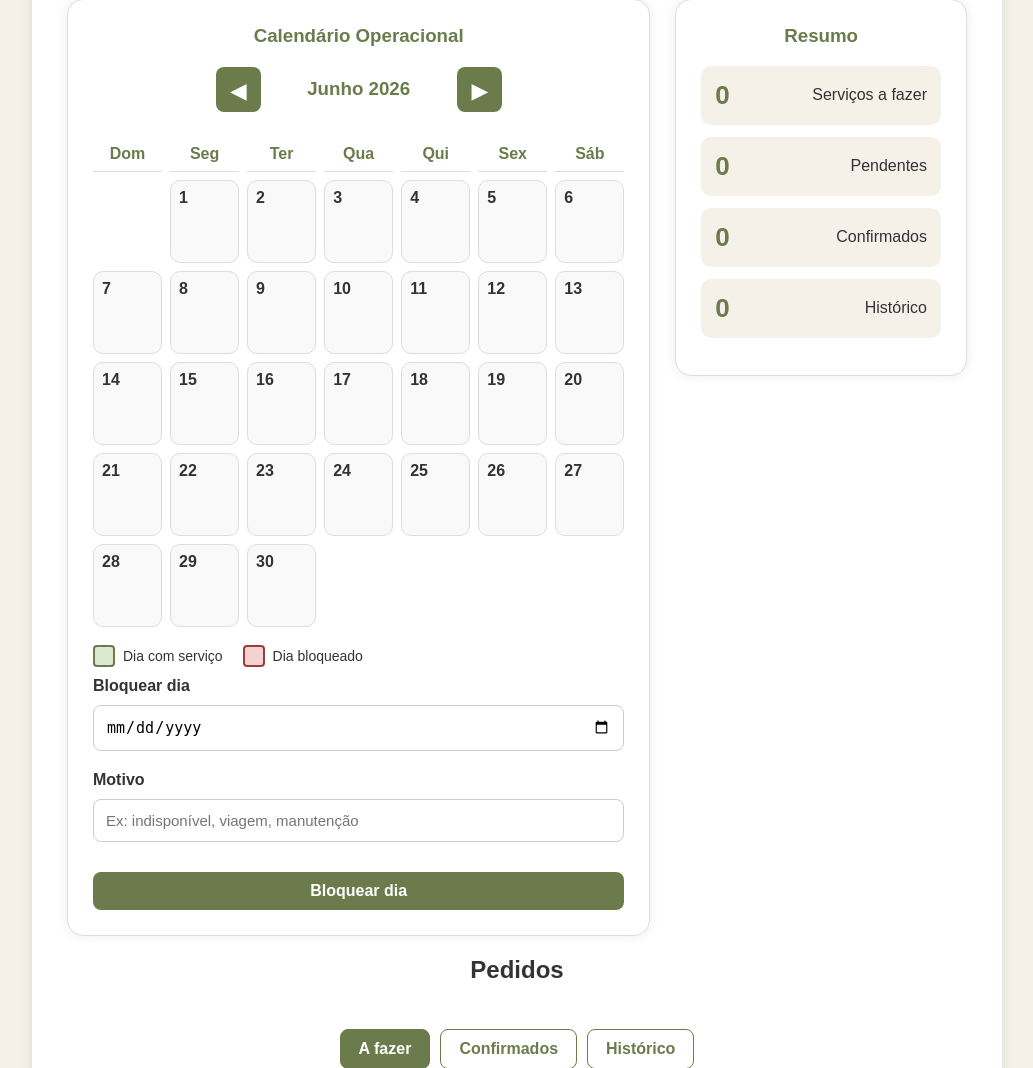
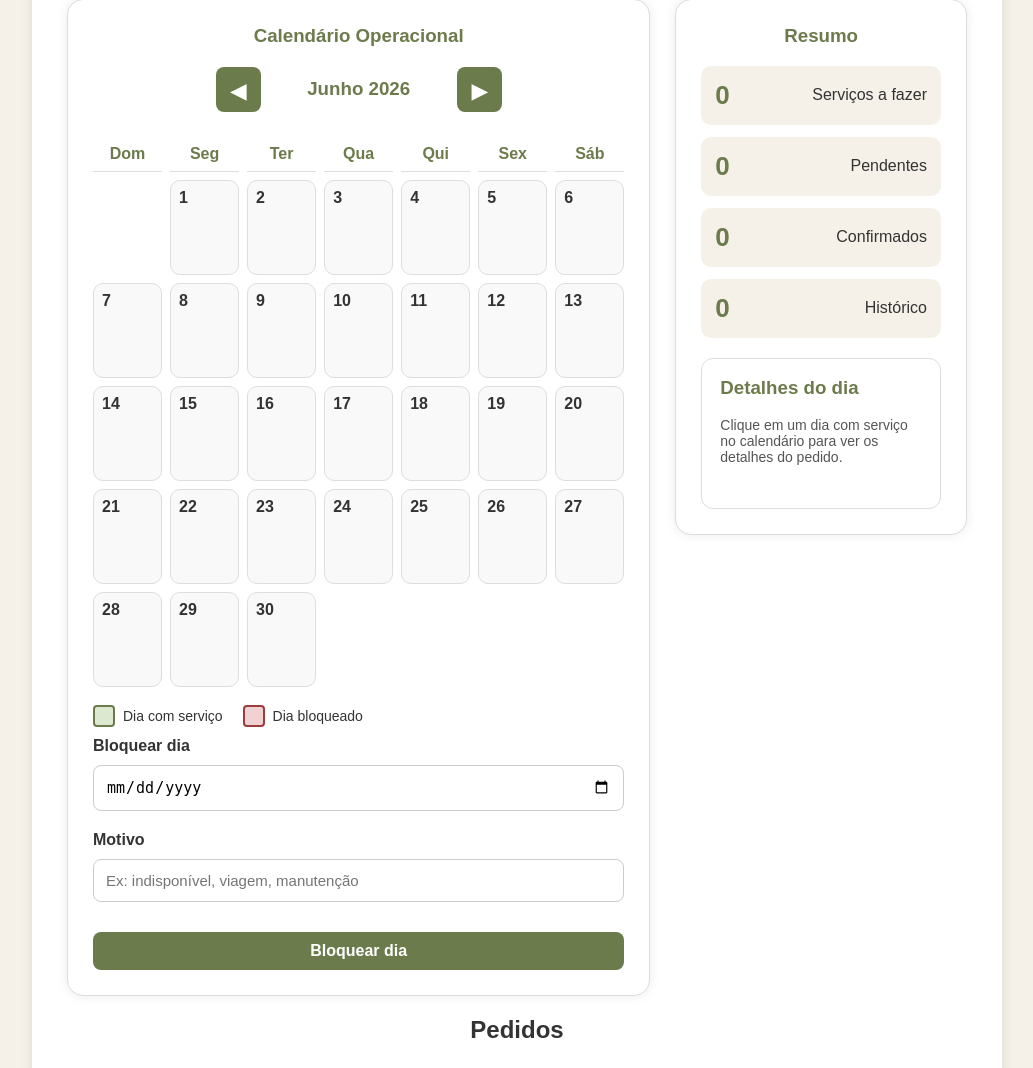
Before and after one commit to Timour-Cortez/Projeto_Agendamento_Django, a Django app: page /prestador/dashboard/ in a window 1280 px wide. Shown: the part 424-1492 px from the top of the page, without its empty margins (123-1156 px from the left). Run offline with Django 5.2, Linux system fonts and the light colour scheme; the visitor is signed in with stand-in values (Sample User, id 1); data that the repository does not hold is empty.

Commit message:
melhora calendario operacional do staff

```diff
--- a/agendamento/views.py
+++ b/agendamento/views.py
@@ -231,6 +231,21 @@ def prestador_dashboard(request):
     for agendamento in agendamentos_a_fazer:
         datas_com_servico.append(agendamento.data.strftime('%Y-%m-%d'))
 
+    eventos_calendario = []
+
+    for agendamento in agendamentos_a_fazer:
+        eventos_calendario.append({
+            'id': agendamento.id,
+            'data': agendamento.data.strftime('%Y-%m-%d'),
+            'servico': agendamento.servico.nome,
+            'cliente': agendamento.cliente.nome,
+            'email': agendamento.cliente.email,
+            'endereco': agendamento.local.endereco,
+            'horario': agendamento.horario.strftime('%H:%M'),
+            'status': agendamento.status,
+            'observacoes': agendamento.observacoes or '',
+        })
+
     total_a_fazer = agendamentos_a_fazer.count()
     total_historico = agendamentos_historico.count()
     total_pendentes = Agendamento.objects.filter(status='pendente').count()
@@ -243,6 +258,7 @@ def prestador_dashboard(request):
         'dias_bloqueados': dias_bloqueados,
         'datas_bloqueadas': datas_bloqueadas,
         'datas_com_servico': datas_com_servico,
+        'eventos_calendario': eventos_calendario,
         'total_a_fazer': total_a_fazer,
         'total_historico': total_historico,
         'total_pendentes': total_pendentes,
--- a/templates/staff_dashboard.html
+++ b/templates/staff_dashboard.html
@@ -6,17 +6,96 @@ Dashboard Staff - Agenda Fácil
 {% endblock %}
 
 {% block extra_css %}
-<link rel="stylesheet" href="{% static 'css/login.css' %}?v=7">
+<link rel="stylesheet" href="{% static 'css/login.css' %}?v=12">
+
+<style>
+    .calendario-staff .dia-calendario:not(.vazio) {
+        display: flex;
+        flex-direction: column;
+        align-items: flex-start;
+        justify-content: flex-start;
+        padding: 8px;
+        box-sizing: border-box;
+        min-height: 95px;
+        text-align: left;
+    }
+
+    .dia-numero-staff {
+        font-weight: bold;
+        margin-bottom: 5px;
+    }
+
+    .evento-calendario-staff {
+        width: 100%;
+        margin-top: 4px;
+        padding: 4px 5px;
+        border-radius: 6px;
+        background-color: rgba(107, 123, 75, 0.18);
+        color: #3f4b2b;
+        font-size: 11px;
+        line-height: 1.2;
+        font-weight: bold;
+        box-sizing: border-box;
+    }
+
+    .evento-calendario-staff span {
+        display: block;
+        font-size: 10px;
+        font-weight: normal;
+        margin-top: 2px;
+    }
+
+    .dia-calendario.com-servico {
+        cursor: pointer;
+    }
+
+    .dia-calendario.com-servico:hover {
+        transform: translateY(-2px);
+        box-shadow: 0 0 12px rgba(107, 123, 75, 0.35);
+    }
+
+    .detalhes-dia-staff {
+        margin-top: 20px;
+        padding: 18px;
+        border-radius: 12px;
+        background-color: #ffffff;
+        border: 1px solid #ddd;
+        text-align: left;
+    }
+
+    .detalhes-dia-staff h3 {
+        margin-top: 0;
+        color: #6b7b4b;
+    }
+
+    .card-detalhe-evento {
+        margin-top: 15px;
+        padding: 14px;
+        border-radius: 10px;
+        background-color: #f7f7f2;
+        border-left: 5px solid #6b7b4b;
+    }
+
+    .card-detalhe-evento p {
+        margin: 6px 0;
+        font-size: 14px;
+    }
+
+    .mensagem-detalhes-vazia {
+        color: #666;
+        font-size: 14px;
+    }
+</style>
 {% endblock %}
 
 {% block content %}
+
 <div class="container-login">
     <section class="caixa-login painel-agendamentos">
 
         <h1>Dashboard do Prestador</h1>
         <p>Área interna para gerenciar serviços, agenda e personalização do site.</p>
 
-            <!-- Abas principais do dashboard -->
         <div class="abas-agendamentos">
             <button type="button" class="aba ativa" data-aba="gestao-servicos">
                 Gestão de Serviços
@@ -27,7 +106,6 @@ Dashboard Staff - Agenda Fácil
             </button>
         </div>
 
-            <!-- ABA 1: GESTÃO DE SERVIÇOS -->
         <div id="gestao-servicos" class="conteudo-aba ativo">
 
             <h2>Agenda do Prestador</h2>
@@ -35,7 +113,6 @@ Dashboard Staff - Agenda Fácil
 
             <div class="area-dashboard-staff">
 
-                    <!-- Calendário conectado ao banco -->
                 <div class="calendario-staff">
                     <h3>Calendário Operacional</h3>
 
@@ -89,7 +166,6 @@ Dashboard Staff - Agenda Fácil
                     </form>
                 </div>
 
-                    <!-- Resumo lateral -->
                 <div class="resumo-staff">
                     <h3>Resumo</h3>
 
@@ -112,11 +188,17 @@ Dashboard Staff - Agenda Fácil
                         <strong>{{ total_historico }}</strong>
                         <span>Histórico</span>
                     </div>
+
+                    <div class="detalhes-dia-staff" id="detalhes-dia-staff">
+                        <h3>Detalhes do dia</h3>
+                        <p class="mensagem-detalhes-vazia">
+                            Clique em um dia com serviço no calendário para ver os detalhes do pedido.
+                        </p>
+                    </div>
                 </div>
 
             </div>
 
-                <!-- Abas internas dos pedidos -->
             <h2>Pedidos</h2>
 
             <div class="abas-agendamentos abas-menores">
@@ -133,7 +215,6 @@ Dashboard Staff - Agenda Fácil
                 </button>
             </div>
 
-                <!-- Pedidos a fazer -->
             <div id="pedidos-a-fazer" class="conteudo-pedido ativo">
                 {% if agendamentos_a_fazer %}
                     {% for agendamento in agendamentos_a_fazer %}
@@ -158,7 +239,6 @@ Dashboard Staff - Agenda Fácil
                 {% endif %}
             </div>
 
-                <!-- Pedidos confirmados -->
             <div id="pedidos-confirmados" class="conteudo-pedido">
                 {% if agendamentos_a_fazer %}
                     {% for agendamento in agendamentos_a_fazer %}
@@ -184,7 +264,6 @@ Dashboard Staff - Agenda Fácil
                 {% endif %}
             </div>
 
-                <!-- Histórico -->
             <div id="pedidos-historico" class="conteudo-pedido">
                 {% if agendamentos_historico %}
                     {% for agendamento in agendamentos_historico %}
@@ -211,7 +290,6 @@ Dashboard Staff - Agenda Fácil
 
         </div>
 
-            <!-- ABA 2: PERSONALIZAÇÃO DO SITE -->
         <div id="personalizacao-site" class="conteudo-aba">
 
             <h2>Personalização do Site</h2>
@@ -261,20 +339,21 @@ Dashboard Staff - Agenda Fácil
 
     </section>
 </div>
+
 {% endblock %}
 
 {% block extra_js %}
+
 {{ datas_bloqueadas|json_script:"datas-bloqueadas-json" }}
-    {{ datas_com_servico|json_script:"datas-servico-json" }}
+{{ eventos_calendario|json_script:"eventos-calendario-json" }}
 
 <script>
-
     const datasBloqueadas = JSON.parse(
         document.getElementById('datas-bloqueadas-json').textContent
     );
 
-        const datasComServico = JSON.parse(
-            document.getElementById('datas-servico-json').textContent
+    const eventosCalendario = JSON.parse(
+        document.getElementById('eventos-calendario-json').textContent
     );
 
     const abasPrincipais = document.querySelectorAll('.aba');
@@ -311,6 +390,7 @@ Dashboard Staff - Agenda Fácil
     const tituloMesStaff = document.getElementById('mes-atual-staff');
     const botaoMesAnteriorStaff = document.getElementById('mes-anterior-staff');
     const botaoProximoMesStaff = document.getElementById('proximo-mes-staff');
+    const detalhesDiaStaff = document.getElementById('detalhes-dia-staff');
 
     let dataAtualStaff = new Date();
     let mesAtualStaff = dataAtualStaff.getMonth();
@@ -337,13 +417,58 @@ Dashboard Staff - Agenda Fácil
         const mesFormatado = String(mes + 1).padStart(2, '0');
         const diaFormatado = String(dia).padStart(2, '0');
 
-            return `${ano}-${mesFormatado}-${diaFormatado}`;
+        return ano + '-' + mesFormatado + '-' + diaFormatado;
+    }
+
+    function adicionarLinhaDetalhe(card, titulo, valor) {
+        const linha = document.createElement('p');
+
+        const strong = document.createElement('strong');
+        strong.textContent = titulo + ': ';
+
+        linha.appendChild(strong);
+        linha.appendChild(document.createTextNode(valor || 'Não informado'));
+
+        card.appendChild(linha);
+    }
+
+    function mostrarDetalhesDia(dataFormatada, eventosDoDia) {
+        detalhesDiaStaff.innerHTML = '';
+
+        const titulo = document.createElement('h3');
+        titulo.textContent = 'Detalhes do dia';
+        detalhesDiaStaff.appendChild(titulo);
+
+        const data = document.createElement('p');
+
+        const strongData = document.createElement('strong');
+        strongData.textContent = 'Data: ';
+
+        data.appendChild(strongData);
+        data.appendChild(document.createTextNode(dataFormatada));
+
+        detalhesDiaStaff.appendChild(data);
+
+        eventosDoDia.forEach(evento => {
+            const card = document.createElement('div');
+            card.classList.add('card-detalhe-evento');
+
+            adicionarLinhaDetalhe(card, 'Serviço', evento.servico);
+            adicionarLinhaDetalhe(card, 'Cliente', evento.cliente);
+            adicionarLinhaDetalhe(card, 'E-mail', evento.email);
+            adicionarLinhaDetalhe(card, 'Endereço', evento.endereco);
+            adicionarLinhaDetalhe(card, 'Horário', evento.horario);
+            adicionarLinhaDetalhe(card, 'Status', evento.status);
+            adicionarLinhaDetalhe(card, 'Observações', evento.observacoes || 'Sem observações');
+
+            detalhesDiaStaff.appendChild(card);
+        });
     }
 
     function criarCalendarioStaff(mes, ano) {
         calendarioStaff.innerHTML = '';
 
-            tituloMesStaff.textContent = `${nomesMesesStaff[mes]} ${ano}`;
+        tituloMesStaff.textContent = nomesMesesStaff[mes] + ' ' + ano;
 
         nomesDiasSemanaStaff.forEach(diaSemana => {
             const elementoDiaSemana = document.createElement('div');
@@ -370,15 +495,45 @@ Dashboard Staff - Agenda Fácil
 
             const dataFormatada = formatarDataStaff(ano, mes, dia);
 
-                celulaDia.textContent = dia;
+            const numeroDia = document.createElement('span');
+            numeroDia.classList.add('dia-numero-staff');
+            numeroDia.textContent = dia;
+
+            celulaDia.appendChild(numeroDia);
             celulaDia.dataset.data = dataFormatada;
+
+            const eventosDoDia = eventosCalendario.filter(evento => {
+                return evento.data === dataFormatada;
+            });
 
             if (datasBloqueadas.includes(dataFormatada)) {
                 celulaDia.classList.add('bloqueado');
                 celulaDia.title = 'Dia bloqueado pelo prestador';
-                } else if (datasComServico.includes(dataFormatada)) {
+            }
+
+            if (eventosDoDia.length > 0) {
                 celulaDia.classList.add('com-servico');
-                    celulaDia.title = 'Dia com serviço agendado';
+                celulaDia.title = 'Clique para ver detalhes';
+
+                eventosDoDia.forEach(evento => {
+                    const eventoElemento = document.createElement('div');
+                    eventoElemento.classList.add('evento-calendario-staff');
+
+                    const nomeServico = document.createElement('div');
+                    nomeServico.textContent = evento.servico;
+
+                    const infoEvento = document.createElement('span');
+                    infoEvento.textContent = evento.horario + ' - ' + evento.status;
+
+                    eventoElemento.appendChild(nomeServico);
+                    eventoElemento.appendChild(infoEvento);
+
+                    celulaDia.appendChild(eventoElemento);
+                });
+
+                celulaDia.addEventListener('click', () => {
+                    mostrarDetalhesDia(dataFormatada, eventosDoDia);
+                });
             }
 
             calendarioStaff.appendChild(celulaDia);
@@ -409,4 +564,5 @@ Dashboard Staff - Agenda Fácil
 
     criarCalendarioStaff(mesAtualStaff, anoAtualStaff);
 </script>
+
 {% endblock %}
```
Lines whose indentation alone changed are shown as unchanged.
